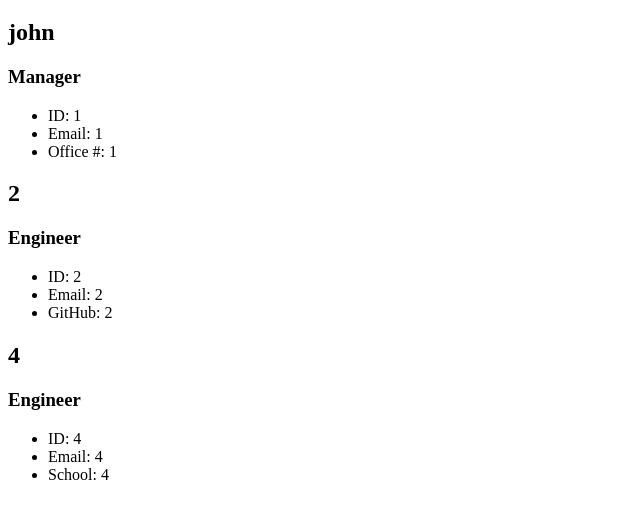
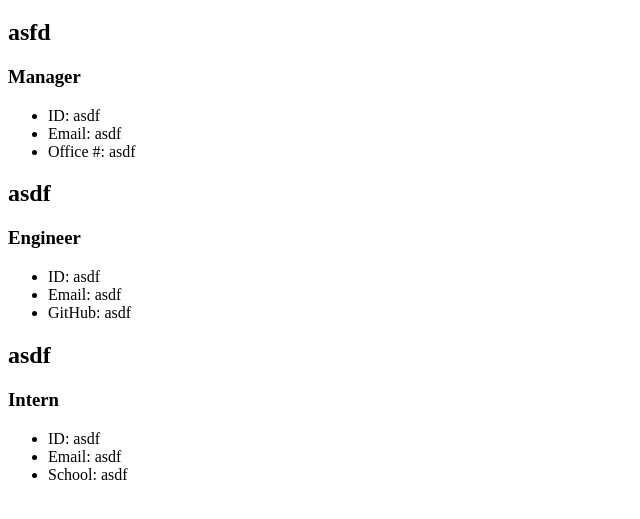
Before and after one commit to johnproodian/team-profile-generator-challenge, a website: page dist/index.html in a window 1280 px wide. Shown: the part 61-580 px from the top of the page, without its empty margins (0-640 px from the left). Drawn offline with Linux system fonts and the light colour scheme.

Commit message:
edit the html?

```diff
--- a/dist/index.html
+++ b/dist/index.html
@@ -14,34 +14,34 @@
         <main>
 
         <section>
-            <h2>john</h2>
+            <h2>asfd</h2>
             <h3>Manager</h3>
             <ul>
-                <li>ID: 1</li>
-                <li>Email: 1</li>
-                <li>Office #: 1</li>
+                <li>ID: asdf</li>
+                <li>Email: asdf</li>
+                <li>Office #: asdf</li>
             </ul>
         </section>
 
 
-        <section>
-            <h2>2</h2>
-            <h3>Engineer</h3>
-            <ul>
-                <li>ID: 2</li>
-                <li>Email: 2</li>
-                <li>GitHub: 2</li>
-            </ul>
-        </section>
+            <section>
+                <h2>asdf</h2>
+                <h3>Engineer</h3>
+                <ul>
+                    <li>ID: asdf</li>
+                    <li>Email: asdf</li>
+                    <li>GitHub: asdf</li>
+                </ul>
+            </section>
 
 
         <section>
-            <h2>4</h2>
-            <h3>Engineer</h3>
+            <h2>asdf</h2>
+            <h3>Intern</h3>
             <ul>
-                <li>ID: 4</li>
-                <li>Email: 4</li>
-                <li>School: 4</li>
+                <li>ID: asdf</li>
+                <li>Email: asdf</li>
+                <li>School: asdf</li>
             </ul>
         </section>
 
```
